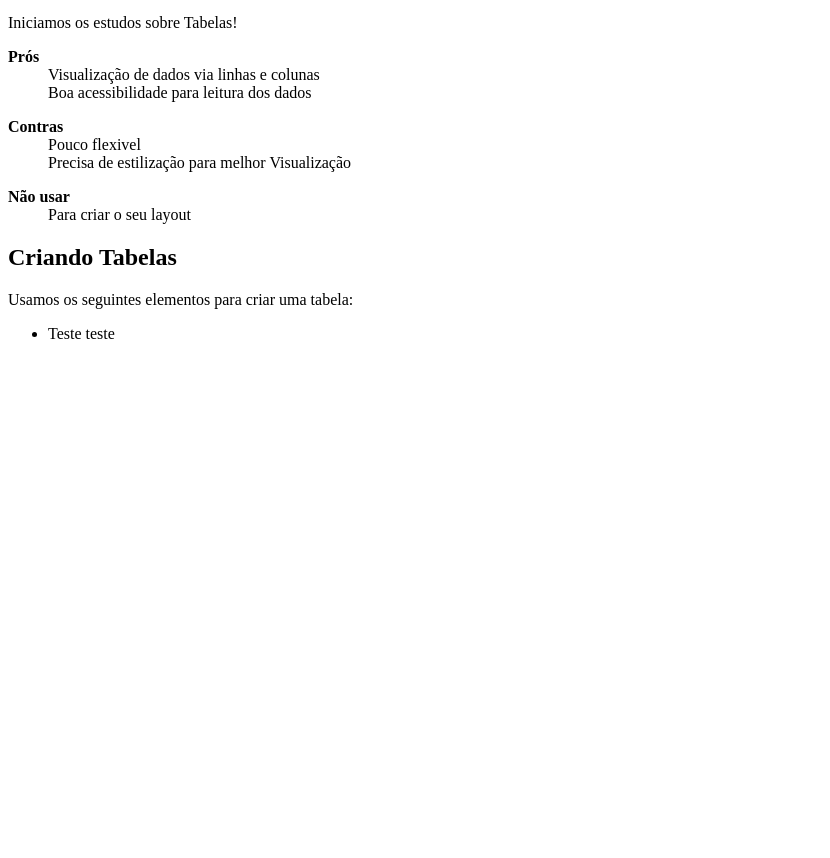
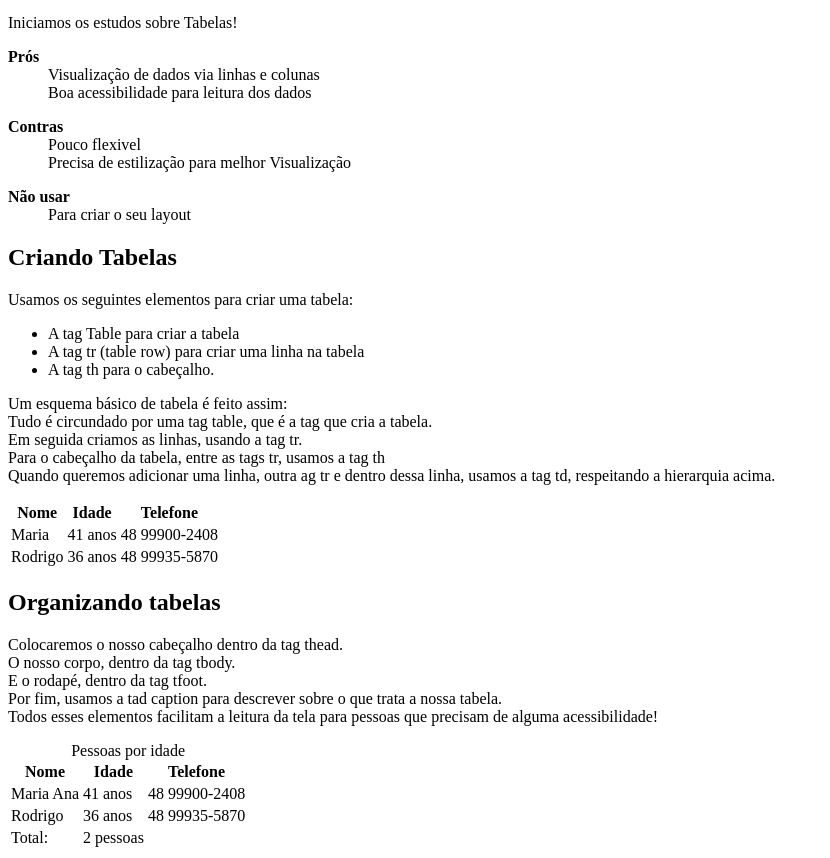
Before and after one commit to BauerrDeveloper/rocketseat, a plain HTML site: page discover-TrilhaFundamentar/01_guiaEstelarDeHTML/tabelas.html in a window 1280 px wide. Shown: the part 100-958 px from the top of the page, without its empty margins (0-830 px from the left). Before the commit the page ends 800 px from the top, so only its background shows below. Drawn offline with Linux system fonts and the light colour scheme.

Commit message:
Até Organizando Tabelas

```diff
--- a/discover-TrilhaFundamentar/01_guiaEstelarDeHTML/tabelas.html
+++ b/discover-TrilhaFundamentar/01_guiaEstelarDeHTML/tabelas.html
@@ -34,11 +34,76 @@
             <p>
                 Usamos os seguintes elementos para criar uma tabela:
                 <ul>
-                    <li>
-                       Teste teste
-                    </li>
+                    <li>A tag Table para criar a tabela</li>
+                    <li>A tag tr (table row) para criar uma linha na tabela</li>
+                    <li>A tag th para o cabeçalho.</li>
                 </ul>
             </p>
 
+            <p>Um esquema básico de tabela é feito assim: <br>
+                Tudo é circundado por uma tag table, que é a tag que cria a tabela. <br>
+                Em seguida criamos as linhas, usando a tag tr. <br>
+                Para o cabeçalho da tabela, entre as tags tr, usamos a tag th <br>
+                Quando queremos adicionar uma linha, outra ag tr e dentro dessa linha, usamos a tag td, respeitando a hierarquia acima. <br>
+            </p>
+
+            <table>
+                <tr>
+                    <th>Nome</th>
+                    <th>Idade</th>
+                    <th>Telefone</th>
+                </tr>
+                <tr>
+                    <td>Maria</td>
+                    <td>41 anos</td>
+                    <td>48 99900-2408</td>
+                </tr>
+                <tr>
+                    <td>Rodrigo</td>
+                    <td>36 anos</td>
+                    <td>48 99935-5870</td>
+                </tr>
+            </table>
+
+            <h2>Organizando tabelas</h2>
+
+            <p>Colocaremos o nosso cabeçalho dentro da tag thead. <br>
+                O nosso corpo, dentro da tag tbody. <br>
+                E o rodapé, dentro da tag tfoot. <br>
+                Por fim, usamos a tad caption para descrever sobre o que trata a nossa tabela. <br>
+                Todos esses elementos facilitam a leitura da tela para pessoas que precisam de alguma acessibilidade!
+            </p>
+
+            <table>
+                <caption>Pessoas por idade</caption>
+
+                <thead>
+                    <tr>
+                        <th>Nome</th>
+                        <th>Idade</th>
+                        <th>Telefone</th>
+                    </tr>
+                </thead>
+
+                <tbody>
+                    <tr>
+                        <td>Maria Ana</td>
+                        <td>41 anos</td>
+                        <td>48 99900-2408</td>
+                    </tr>
+
+                    <tr>
+                        <td>Rodrigo</td>
+                        <td>36 anos</td>
+                        <td>48 99935-5870</td>
+                    </tr>
+                </tbody>
+
+                <tfoot>
+                    <td>Total:</td>
+                    <td>2 pessoas</td>
+                </tfoot>
+            </table>
+
     </body>
 </html>
```
